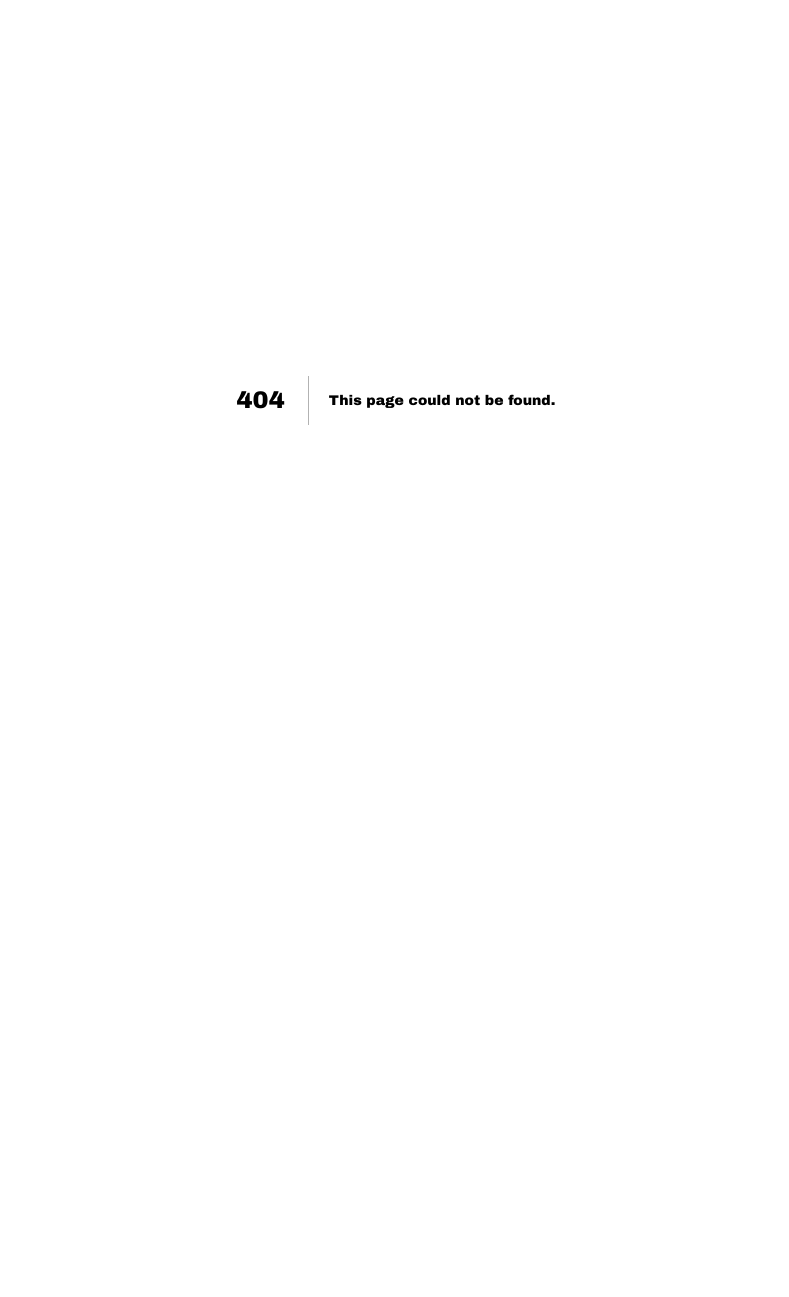
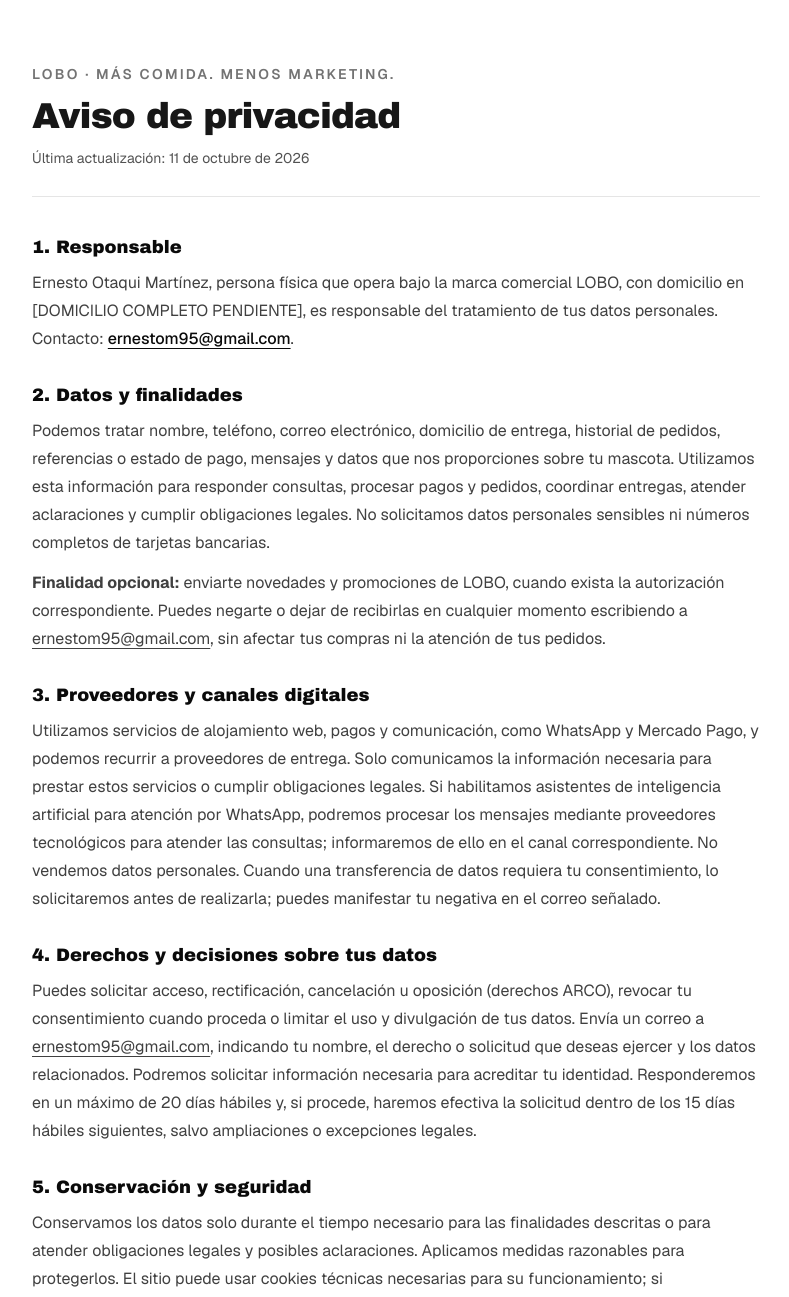
Before and after one commit to neto995/lobo_web, a Next.js app: page /politica-de-privacidad in a window 1280 px wide. Before the commit this address had no page. Shown: the top 1297 px of the page, without its empty margins (244-1033 px from the left). Before the commit the page ends 800 px from the top, so only its background shows below. Built offline with nearby package versions, Linux system fonts and the light colour scheme.

Commit message:
aviso de privacidad dirección de mis papás v1

```diff
--- /dev/null
+++ b/app/politica-de-privacidad/page.tsx
@@ -0,0 +1,130 @@
+import type { Metadata } from "next";
+
+export const metadata: Metadata = {
+  title: "Aviso de privacidad | LOBO",
+  description:
+    "Conoce cómo LOBO utiliza y protege tus datos personales al atender consultas y pedidos.",
+  alternates: { canonical: "/politica-de-privacidad" },
+};
+
+const CONTACT_EMAIL = "ernestom95@gmail.com";
+const LAST_UPDATED = "11 de octubre de 2026";
+
+// IMPORTANTE: reemplazar antes de publicar por un domicilio físico completo y válido
+// para identificar al responsable. No basta indicar solamente ciudad y estado.
+const RESPONSIBLE_ADDRESS = "[DOMICILIO COMPLETO PENDIENTE]";
+
+export default function PoliticaDePrivacidadPage() {
+  return (
+    <main className="mx-auto max-w-3xl px-5 py-12 text-neutral-900 sm:py-16">
+      <header className="mb-9 border-b border-neutral-200 pb-7">
+        <p className="mb-3 text-sm font-semibold uppercase tracking-[0.16em] text-neutral-500">
+          LOBO · Más comida. Menos marketing.
+        </p>
+        <h1 className="text-3xl font-bold tracking-tight sm:text-4xl">
+          Aviso de privacidad
+        </h1>
+        <p className="mt-3 text-sm text-neutral-600">
+          Última actualización: {LAST_UPDATED}
+        </p>
+      </header>
+
+      <div className="space-y-7 leading-7 text-neutral-700 [&_h2]:mb-2 [&_h2]:text-lg [&_h2]:font-semibold [&_h2]:text-neutral-950">
+        <section>
+          <h2>1. Responsable</h2>
+          <p>
+            Ernesto Otaqui Martínez, persona física que opera bajo la marca
+            comercial LOBO, con domicilio en {RESPONSIBLE_ADDRESS}, es responsable
+            del tratamiento de tus datos personales. Contacto: {" "}
+            <a
+              href={`mailto:${CONTACT_EMAIL}`}
+              className="font-medium text-neutral-950 underline underline-offset-4"
+            >
+              {CONTACT_EMAIL}
+            </a>
+            .
+          </p>
+        </section>
+
+        <section>
+          <h2>2. Datos y finalidades</h2>
+          <p>
+            Podemos tratar nombre, teléfono, correo electrónico, domicilio de
+            entrega, historial de pedidos, referencias o estado de pago, mensajes
+            y datos que nos proporciones sobre tu mascota. Utilizamos esta
+            información para responder consultas, procesar pagos y pedidos,
+            coordinar entregas, atender aclaraciones y cumplir obligaciones
+            legales. No solicitamos datos personales sensibles ni números
+            completos de tarjetas bancarias.
+          </p>
+          <p className="mt-3">
+            <strong>Finalidad opcional:</strong> enviarte novedades y promociones
+            de LOBO, cuando exista la autorización correspondiente. Puedes
+            negarte o dejar de recibirlas en cualquier momento escribiendo a {" "}
+            <a href={`mailto:${CONTACT_EMAIL}`} className="underline underline-offset-4">
+              {CONTACT_EMAIL}
+            </a>
+            , sin afectar tus compras ni la atención de tus pedidos.
+          </p>
+        </section>
+
+        <section>
+          <h2>3. Proveedores y canales digitales</h2>
+          <p>
+            Utilizamos servicios de alojamiento web, pagos y comunicación, como
+            WhatsApp y Mercado Pago, y podemos recurrir a proveedores de entrega.
+            Solo comunicamos la información necesaria para prestar estos
+            servicios o cumplir obligaciones legales. Si habilitamos asistentes
+            de inteligencia artificial para atención por WhatsApp, podremos
+            procesar los mensajes mediante proveedores tecnológicos para atender
+            las consultas; informaremos de ello en el canal correspondiente.
+            No vendemos datos personales. Cuando una transferencia de datos
+            requiera tu consentimiento, lo solicitaremos antes de realizarla;
+            puedes manifestar tu negativa en el correo señalado.
+          </p>
+        </section>
+
+        <section>
+          <h2>4. Derechos y decisiones sobre tus datos</h2>
+          <p>
+            Puedes solicitar acceso, rectificación, cancelación u oposición
+            (derechos ARCO), revocar tu consentimiento cuando proceda o limitar
+            el uso y divulgación de tus datos. Envía un correo a {" "}
+            <a href={`mailto:${CONTACT_EMAIL}`} className="underline underline-offset-4">
+              {CONTACT_EMAIL}
+            </a>
+            , indicando tu nombre, el derecho o solicitud que deseas ejercer y
+            los datos relacionados. Podremos solicitar información necesaria
+            para acreditar tu identidad. Responderemos en un máximo de 20 días
+            hábiles y, si procede, haremos efectiva la solicitud dentro de los
+            15 días hábiles siguientes, salvo ampliaciones o excepciones legales.
+          </p>
+        </section>
+
+        <section>
+          <h2>5. Conservación y seguridad</h2>
+          <p>
+            Conservamos los datos solo durante el tiempo necesario para las
+            finalidades descritas o para atender obligaciones legales y posibles
+            aclaraciones. Aplicamos medidas razonables para protegerlos. El
+            sitio puede usar cookies técnicas necesarias para su funcionamiento;
+            si incorporamos herramientas adicionales de análisis o publicidad,
+            proporcionaremos la información y opciones que legalmente correspondan.
+          </p>
+        </section>
+
+        <section>
+          <h2>6. Cambios al aviso</h2>
+          <p>
+            Publicaremos cualquier modificación a este aviso en {" "}
+            <a href="/politica-de-privacidad" className="underline underline-offset-4">
+              eatlikeawolf.mx/politica-de-privacidad
+            </a>
+            , indicando la fecha de actualización. Si un cambio requiere
+            consentimiento adicional, lo solicitaremos conforme a la ley.
+          </p>
+        </section>
+      </div>
+    </main>
+  );
+}
```
